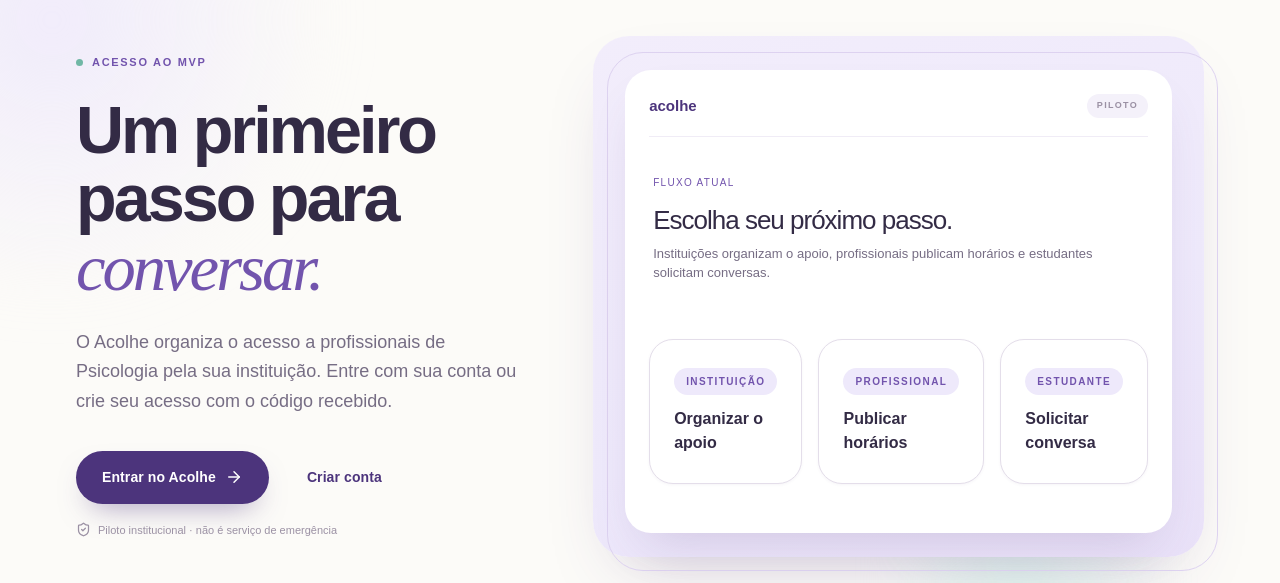
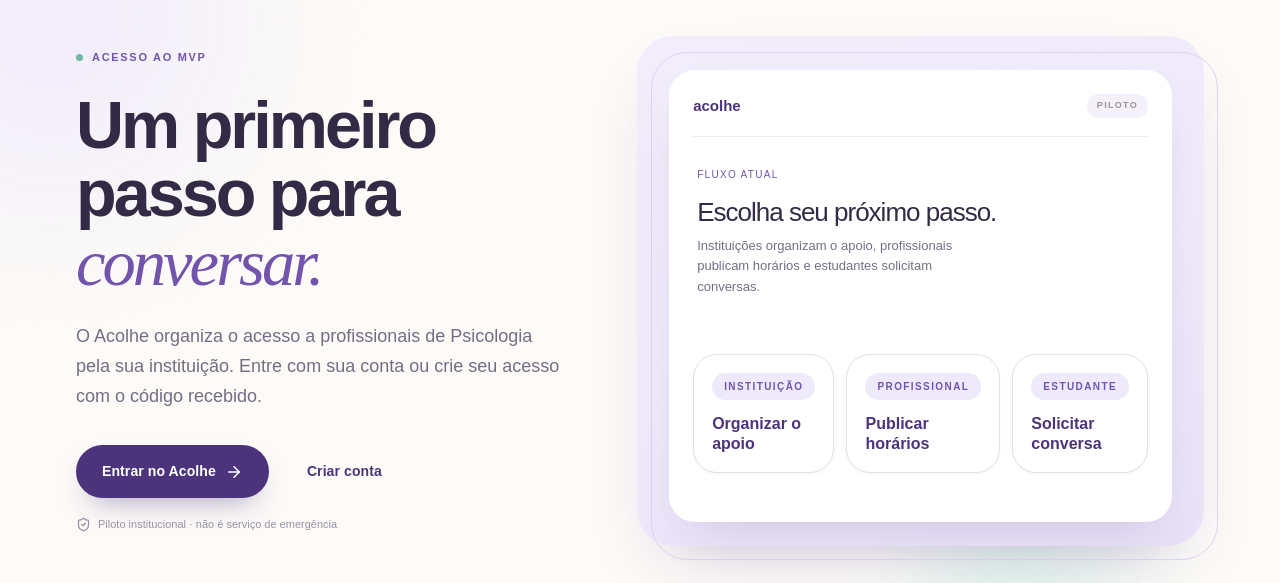
Before and after one commit to luccasuper1-hue/acolhetest, a React (Vite) app in the folder frontend/: page / in a window 1280 px wide. Shown: the part 150-733 px from the top of the page. Built offline with nearby package versions, Linux system fonts and the light colour scheme; no server answers.

Commit message:
fix: refine mvp home card

```diff
--- a/frontend/src/App.css
+++ b/frontend/src/App.css
@@ -167,7 +167,7 @@
   padding: 34px 32px 24px;
   border-radius: 36px;
   position: relative;
-  transform: rotate(1.6deg);
+  transform: none;
   box-shadow: var(--shadow-lg);
   overflow: visible;
 }
@@ -190,6 +190,21 @@
 .product-question span { color: var(--purple); font-size: 10px; text-transform: uppercase; letter-spacing: 1.3px; }
 .product-question h3 { font-size: 26px; margin: 8px 0 4px; letter-spacing: -1px; }
 .product-question p { margin: 0; color: var(--muted); font-size: 13px; }
+
+/* Cartão do MVP: foco visual no produto e leitura rápida dos três perfis. */
+.mvp-entry-card { max-width: 560px; }
+.mvp-entry-card .product-question { padding-top: 24px; }
+.mvp-entry-card .product-question p { max-width: 38ch; line-height: 1.6; }
+.mvp-entry-card .model-grid { gap: 12px; }
+.mvp-entry-card .model-card {
+  min-height: 112px;
+  padding: 18px;
+  display: flex;
+  flex-direction: column;
+  justify-content: space-between;
+  gap: 14px;
+}
+.mvp-entry-card .model-card strong { color: var(--deep); font-size: 16px; line-height: 1.25; }
 .demo-options { display: grid; gap: 9px; }
 .demo-option {
   border: 1.5px solid var(--line); background: #fff;
@@ -1248,7 +1263,7 @@ html.intro-on .hero h1 em { display: inline-block; animation: emIn 900ms var(--e
 @media (prefers-reduced-motion:reduce) {
   .route-fade, .success-check circle, .success-check path, .session-warning, .nav-backdrop { animation: none; }
   .success-check circle, .success-check path { stroke-dashoffset: 0; }
-  .hero-product, .hero::before, .hero::after { transform: rotate(1.6deg); transition: none; }
+  .hero-product, .hero::before, .hero::after { transform: none; transition: none; }
 }
 
 /* ============================================================
--- a/frontend/src/theme-dark.css
+++ b/frontend/src/theme-dark.css
@@ -41,6 +41,10 @@ html[data-theme="dark"] .demo-option span { background: rgba(255,255,255,.09); c
 html[data-theme="dark"] .demo-option.selected span { background: var(--brand-strong); color: #fff; }
 html[data-theme="dark"] .demo-response { color: var(--mint-ink); }
 html[data-theme="dark"] .product-caption { color: var(--faint); }
+html[data-theme="dark"] .mvp-entry-card .product-question span { color: #d1bdff; }
+html[data-theme="dark"] .mvp-entry-card .product-question p { color: #d8cce8; }
+html[data-theme="dark"] .mvp-entry-card .model-card { background: rgba(255,255,255,.035); border-color: rgba(255,255,255,.14); }
+html[data-theme="dark"] .mvp-entry-card .model-card strong { color: #f7f1ff; }
 
 /* ---------- Faixas editoriais ---------- */
 html[data-theme="dark"] .problem-band { background: #1e1729; }
```
